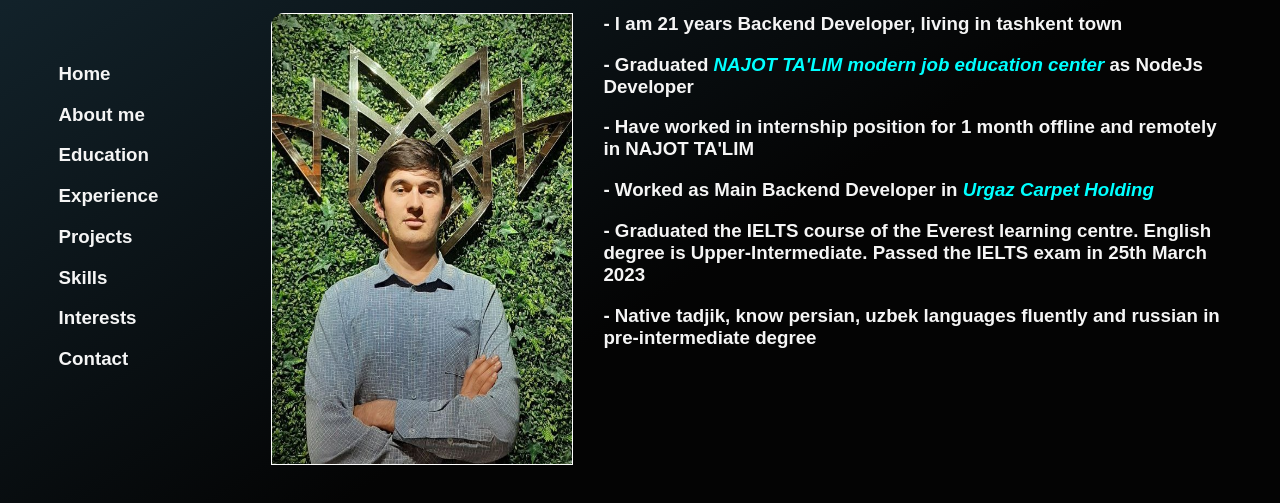
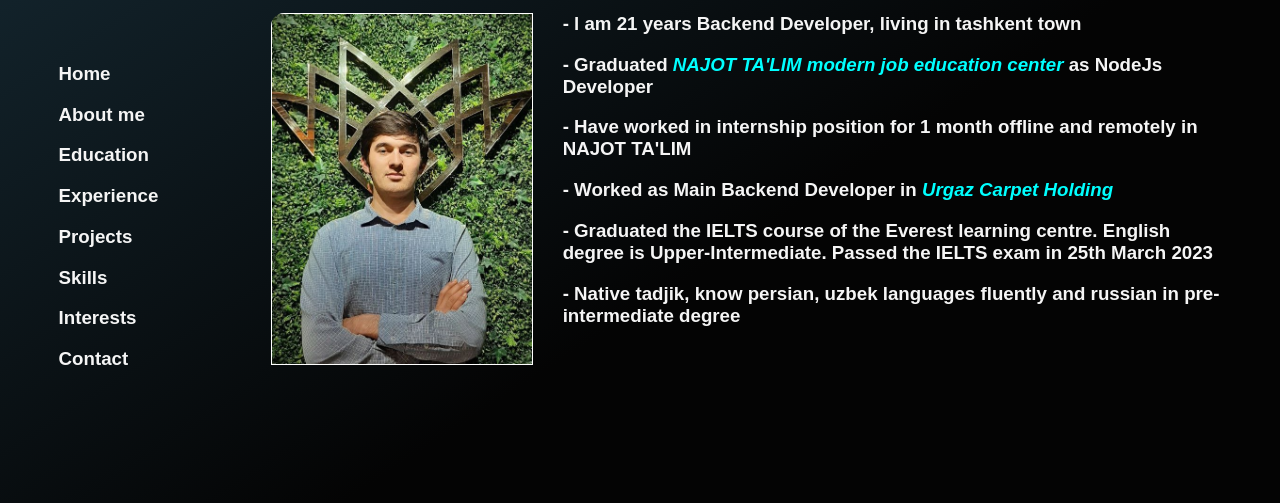
Before and after one commit to shohjahon-sohibov/me, a plain HTML site: page about-me.html in a window 1280 px wide. Shown: the part 139-642 px from the top of the page. Drawn offline with Linux system fonts and the light colour scheme.

Commit message:
change width avatar

```diff
--- a/about-me.html
+++ b/about-me.html
@@ -6,7 +6,6 @@
     <meta name="viewport" content="width=device-width, initial-scale=1.0">
     <title>UmarForsiy</title>
     <link rel="stylesheet" href="./style/style.css">
-    <!-- <link rel="stylesheet" href="./style/animation.css"> -->
 </head>
 <body>
 
@@ -37,7 +36,7 @@
             </div>
 
             <div class="content">
-                <img class="avatar" src="/img/avatar.jpg" alt="my_avatar" width="300" height="450">
+                <img class="avatar" src="/img/avatar.jpg" alt="my_avatar" width="300" height="350">
                 <div class="about_me">
                     <h3 class="my_info"> - l am 21 years Backend Developer, living in tashkent town</h3>
                     <h3> - Graduated <i class="education_name"> NAJOT TA'LIM modern job education center </i> as NodeJs Developer </h3>
@@ -50,6 +49,5 @@
         </div>
     </div>
 
-    <!-- <script type="module" src="/js/app.js"></script> -->
 </body>
 </html>
```
